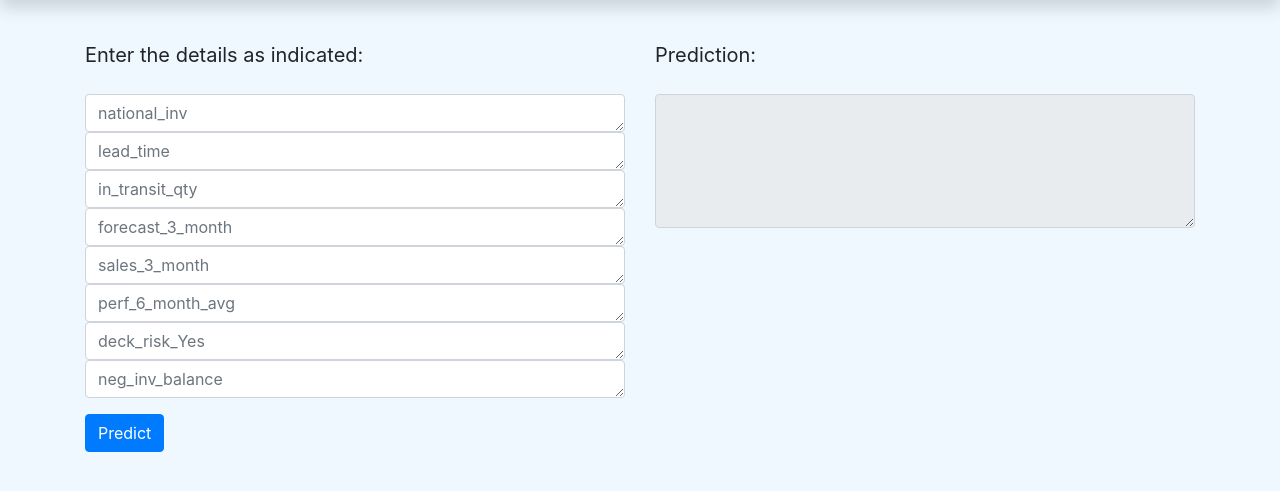
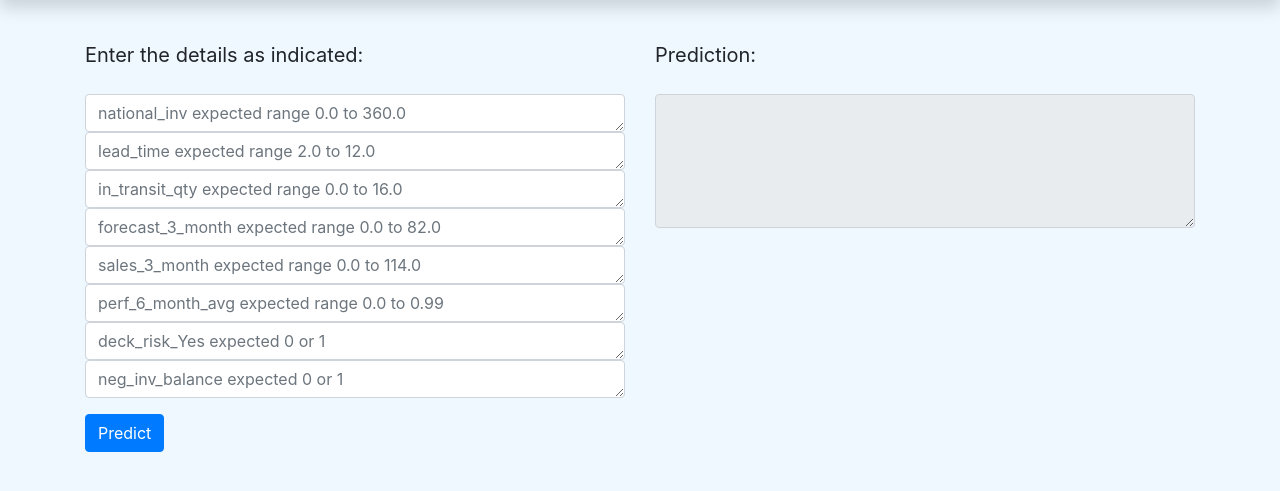
Before and after one commit to mfalila/backorder_analytics_mlops, a Flask app: page / in a window 1280 px wide. Shown: the part 56-547 px from the top of the page. Run offline with Flask 2, Linux system fonts and the light colour scheme; some libraries are stand-ins or nearby versions.

Commit message:
updated expected value ranges on index.html

```diff
--- a/webapp/templates/index.html
+++ b/webapp/templates/index.html
@@ -51,21 +51,21 @@ BackorderPrediction
                                 </blockquote>
                             </label>
                             <textarea class="form-control" name="national_inv" rows="1"
-                                placeholder="national_inv"></textarea>
+                                placeholder="national_inv expected range 0.0 to 360.0"></textarea>
                             <textarea class="form-control" name="lead_time" rows="1"
-                                placeholder="lead_time"></textarea>
+                                placeholder="lead_time expected range 2.0 to 12.0"></textarea>
                             <textarea class="form-control" name="in_transit_qty" rows="1"
-                                placeholder="in_transit_qty"></textarea>
+                                placeholder="in_transit_qty expected range 0.0 to 16.0"></textarea>
                             <textarea class="form-control" name="forecast_3_month" rows="1"
-                                placeholder="forecast_3_month"></textarea>
+                                placeholder="forecast_3_month expected range 0.0 to 82.0"></textarea>
                             <textarea class="form-control" name="sales_3_month" rows="1"
-                                placeholder="sales_3_month"></textarea>
+                                placeholder="sales_3_month expected range 0.0 to 114.0"></textarea>
                             <textarea class="form-control" name="perf_6_month_avg" rows="1"
-                                placeholder="perf_6_month_avg"></textarea>
+                                placeholder="perf_6_month_avg expected range 0.0 to 0.99"></textarea>
                             <textarea class="form-control" name="deck_risk_Yes" rows="1"
-                                placeholder="deck_risk_Yes"></textarea>
+                                placeholder="deck_risk_Yes expected 0 or 1"></textarea>
                             <textarea class="form-control" name="neg_inv_balance" rows="1"
-                                placeholder="neg_inv_balance"></textarea>
+                                placeholder="neg_inv_balance expected 0 or 1"></textarea>
                         </div>
 
                         <!-- Select output language here. -->
```
